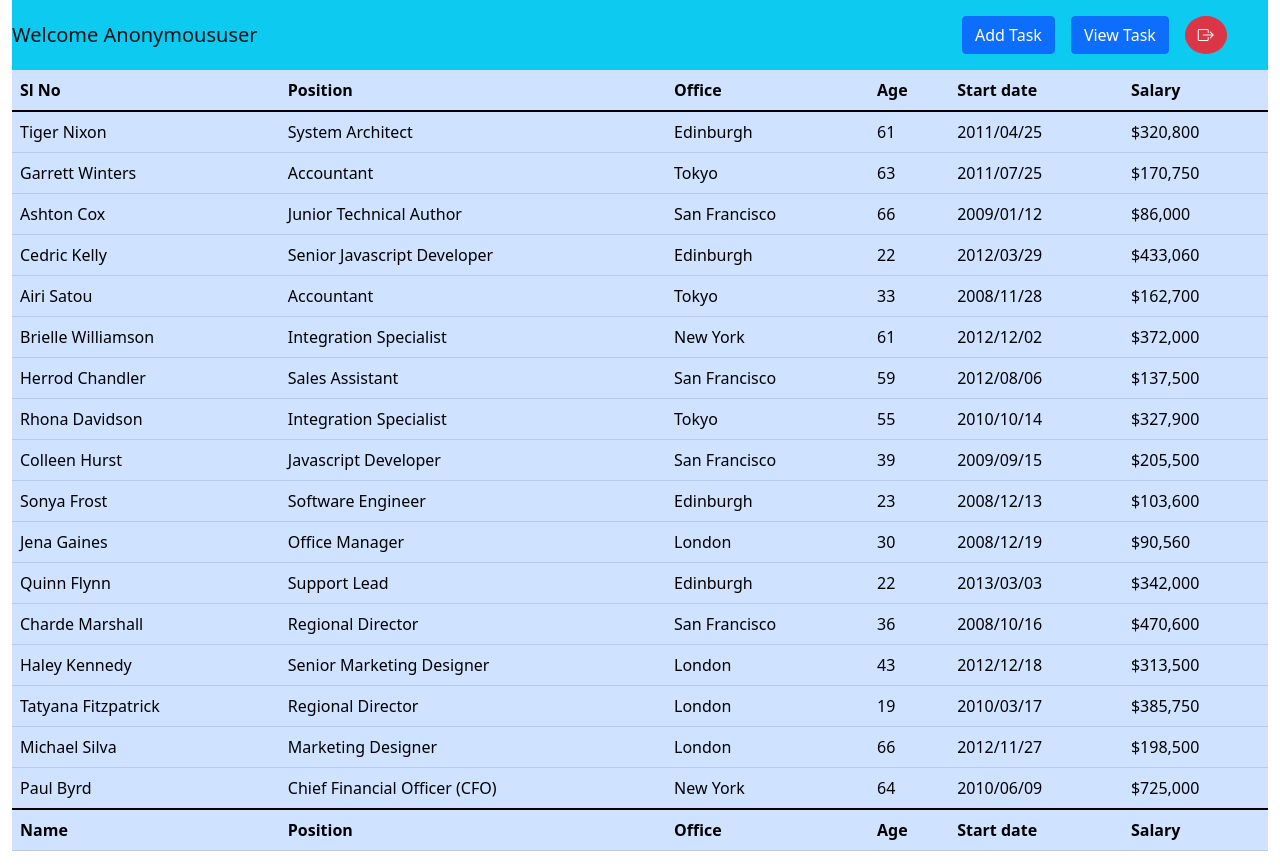
After one commit to Mohammed-Rifad/workshopTodo, a Django app: page /task/list in a window 1280 px wide. The commit adds this page. Run offline with Django 4.2, Linux system fonts and the light colour scheme.

Commit message:
page design

```diff
--- /dev/null
+++ b/task/templates/task/master.html
@@ -0,0 +1,55 @@
+<!DOCTYPE html>
+<html lang="en">
+
+<head>
+    <meta charset="UTF-8">
+    <meta http-equiv="X-UA-Compatible" content="IE=edge">
+    <meta name="viewport" content="width=device-width, initial-scale=1.0">
+    <title>todo</title>
+    <link href="https://cdn.jsdelivr.net/npm/bootstrap@5.1.3/dist/css/bootstrap.min.css" rel="stylesheet"
+        integrity="sha384-1BmE4kWBq78iYhFldvKuhfTAU6auU8tT94WrHftjDbrCEXSU1oBoqyl2QvZ6jIW3" crossorigin="anonymous">
+    <script src="https://cdn.jsdelivr.net/npm/bootstrap@5.1.3/dist/js/bootstrap.bundle.min.js"
+        integrity="sha384-ka7Sk0Gln4gmtz2MlQnikT1wXgYsOg+OMhuP+IlRH9sENBO0LRn5q+8nbTov4+1p"
+        crossorigin="anonymous"></script>
+        <link rel="stylesheet" href="https://cdn.jsdelivr.net/npm/bootstrap-icons@1.10.2/font/bootstrap-icons.css" integrity="sha384-b6lVK+yci+bfDmaY1u0zE8YYJt0TZxLEAFyYSLHId4xoVvsrQu3INevFKo+Xir8e" crossorigin="anonymous">
+</head>
+
+<body>
+    <div class="container-fluid">
+
+        <div class="row">
+            <div class="col-md-12">
+                <nav class="navbar navbar-light bg-info">
+
+                    <div>
+                        <a class="navbar-brand">Welcome {{ user | title }}</a>
+
+                    </div>
+
+
+                    <div class="d-flex w-25 ">
+                        <a class="btn btn-primary m-2 " href="{% url 'task:home' %}" >Add Task</a>
+                        <a class="btn btn-primary m-2 " href="{% url 'task:task_list' %}" >View Task</a>
+                        <a class="btn btn-danger m-2 rounded-circle " ><i class="bi bi-box-arrow-right"></i></a>
+
+                    </div>
+
+
+
+                  </nav>
+            </div>
+
+            <div class="col-md-12">
+
+                {% block content %}
+
+                {% endblock %}
+
+            </div>
+        </div>
+    </div>
+
+
+</body>
+
+</html>
--- /dev/null
+++ b/task/templates/task/task_list.html
@@ -0,0 +1,188 @@
+{% extends 'task/master.html' %}
+
+{% block content %}
+
+<div>
+    <table id="dtBasicExample" class="table table-hover table-primary" cellspacing="0" width="100%">
+        <thead>
+          <tr>
+            <th class="th-sm">Sl No
+
+            </th>
+            <th class="th-sm">Position
+
+            </th>
+            <th class="th-sm">Office
+
+            </th>
+            <th class="th-sm">Age
+
+            </th>
+            <th class="th-sm">Start date
+
+            </th>
+            <th class="th-sm">Salary
+
+            </th>
+          </tr>
+        </thead>
+        <tbody>
+          <tr>
+            <td>Tiger Nixon</td>
+            <td>System Architect</td>
+            <td>Edinburgh</td>
+            <td>61</td>
+            <td>2011/04/25</td>
+            <td>$320,800</td>
+          </tr>
+          <tr>
+            <td>Garrett Winters</td>
+            <td>Accountant</td>
+            <td>Tokyo</td>
+            <td>63</td>
+            <td>2011/07/25</td>
+            <td>$170,750</td>
+          </tr>
+          <tr>
+            <td>Ashton Cox</td>
+            <td>Junior Technical Author</td>
+            <td>San Francisco</td>
+            <td>66</td>
+            <td>2009/01/12</td>
+            <td>$86,000</td>
+          </tr>
+          <tr>
+            <td>Cedric Kelly</td>
+            <td>Senior Javascript Developer</td>
+            <td>Edinburgh</td>
+            <td>22</td>
+            <td>2012/03/29</td>
+            <td>$433,060</td>
+          </tr>
+          <tr>
+            <td>Airi Satou</td>
+            <td>Accountant</td>
+            <td>Tokyo</td>
+            <td>33</td>
+            <td>2008/11/28</td>
+            <td>$162,700</td>
+          </tr>
+          <tr>
+            <td>Brielle Williamson</td>
+            <td>Integration Specialist</td>
+            <td>New York</td>
+            <td>61</td>
+            <td>2012/12/02</td>
+            <td>$372,000</td>
+          </tr>
+          <tr>
+            <td>Herrod Chandler</td>
+            <td>Sales Assistant</td>
+            <td>San Francisco</td>
+            <td>59</td>
+            <td>2012/08/06</td>
+            <td>$137,500</td>
+          </tr>
+          <tr>
+            <td>Rhona Davidson</td>
+            <td>Integration Specialist</td>
+            <td>Tokyo</td>
+            <td>55</td>
+            <td>2010/10/14</td>
+            <td>$327,900</td>
+          </tr>
+          <tr>
+            <td>Colleen Hurst</td>
+            <td>Javascript Developer</td>
+            <td>San Francisco</td>
+            <td>39</td>
+            <td>2009/09/15</td>
+            <td>$205,500</td>
+          </tr>
+          <tr>
+            <td>Sonya Frost</td>
+            <td>Software Engineer</td>
+            <td>Edinburgh</td>
+            <td>23</td>
+            <td>2008/12/13</td>
+            <td>$103,600</td>
+          </tr>
+          <tr>
+            <td>Jena Gaines</td>
+            <td>Office Manager</td>
+            <td>London</td>
+            <td>30</td>
+            <td>2008/12/19</td>
+            <td>$90,560</td>
+          </tr>
+          <tr>
+            <td>Quinn Flynn</td>
+            <td>Support Lead</td>
+            <td>Edinburgh</td>
+            <td>22</td>
+            <td>2013/03/03</td>
+            <td>$342,000</td>
+          </tr>
+          <tr>
+            <td>Charde Marshall</td>
+            <td>Regional Director</td>
+            <td>San Francisco</td>
+            <td>36</td>
+            <td>2008/10/16</td>
+            <td>$470,600</td>
+          </tr>
+          <tr>
+            <td>Haley Kennedy</td>
+            <td>Senior Marketing Designer</td>
+            <td>London</td>
+            <td>43</td>
+            <td>2012/12/18</td>
+            <td>$313,500</td>
+          </tr>
+          <tr>
+            <td>Tatyana Fitzpatrick</td>
+            <td>Regional Director</td>
+            <td>London</td>
+            <td>19</td>
+            <td>2010/03/17</td>
+            <td>$385,750</td>
+          </tr>
+          <tr>
+            <td>Michael Silva</td>
+            <td>Marketing Designer</td>
+            <td>London</td>
+            <td>66</td>
+            <td>2012/11/27</td>
+            <td>$198,500</td>
+          </tr>
+          <tr>
+            <td>Paul Byrd</td>
+            <td>Chief Financial Officer (CFO)</td>
+            <td>New York</td>
+            <td>64</td>
+            <td>2010/06/09</td>
+            <td>$725,000</td>
+          </tr>
+
+
+        </tbody>
+        <tfoot>
+          <tr>
+            <th>Name
+            </th>
+            <th>Position
+            </th>
+            <th>Office
+            </th>
+            <th>Age
+            </th>
+            <th>Start date
+            </th>
+            <th>Salary
+            </th>
+          </tr>
+        </tfoot>
+      </table>
+</div>
+
+{% endblock %}
--- /dev/null
+++ b/task/urls.py
@@ -0,0 +1,10 @@
+from django.urls import path
+from . import views
+
+app_name = 'task'
+urlpatterns = [
+
+   path('', views.home, name = 'home'),
+   path('list', views.task_list, name = 'task_list')
+
+]
--- a/task/views.py
+++ b/task/views.py
@@ -1,3 +1,10 @@
 from django.shortcuts import render
 
 # Create your views here.
+
+def home(request):
+    return render(request, 'task/home.html')
+
+
+def task_list(request):
+    return render(request, 'task/task_list.html')
--- a/todo/urls.py
+++ b/todo/urls.py
@@ -19,5 +19,6 @@ from django.urls import path, include
 urlpatterns = [
     path('admin/', admin.site.urls),
     path('', include('user.urls')),
+    path('task/', include('task.urls')),
 
 ]
--- a/user/templates/user/index.html
+++ b/user/templates/user/index.html
@@ -19,6 +19,7 @@
         <div class="col-md-12">
 
 
+
         </div>
     </div>
 </div>
```
Also changed, not shown: task/templates/task/home.html (added, +25 -0 lines).
